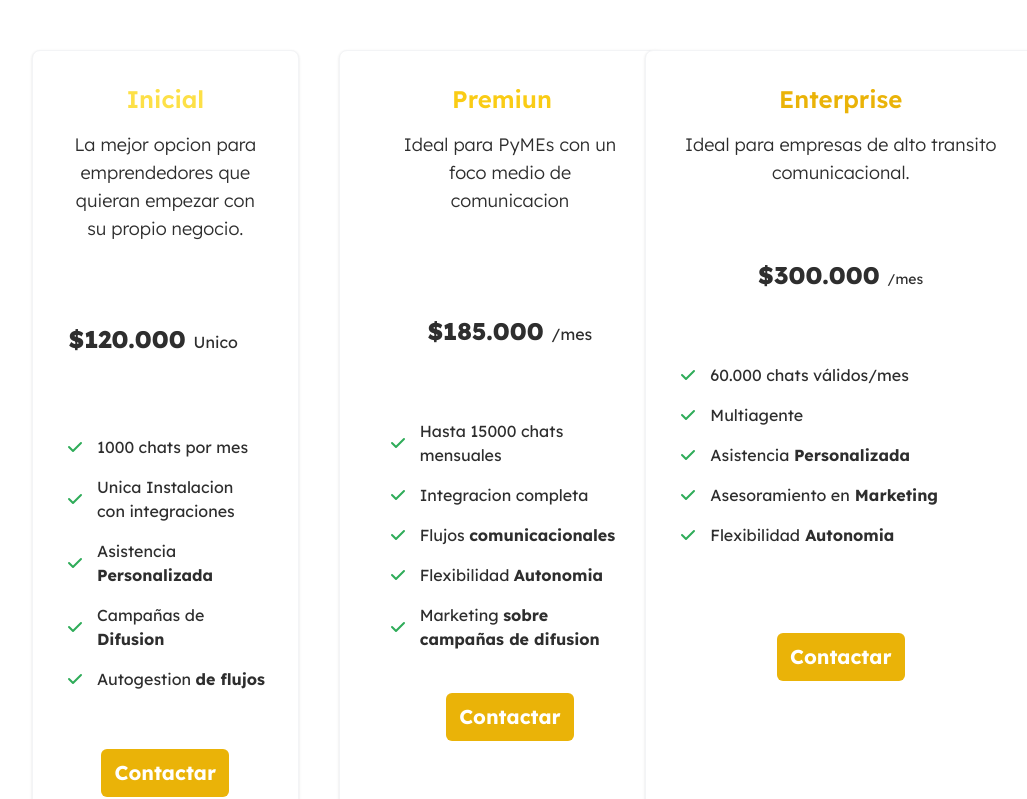
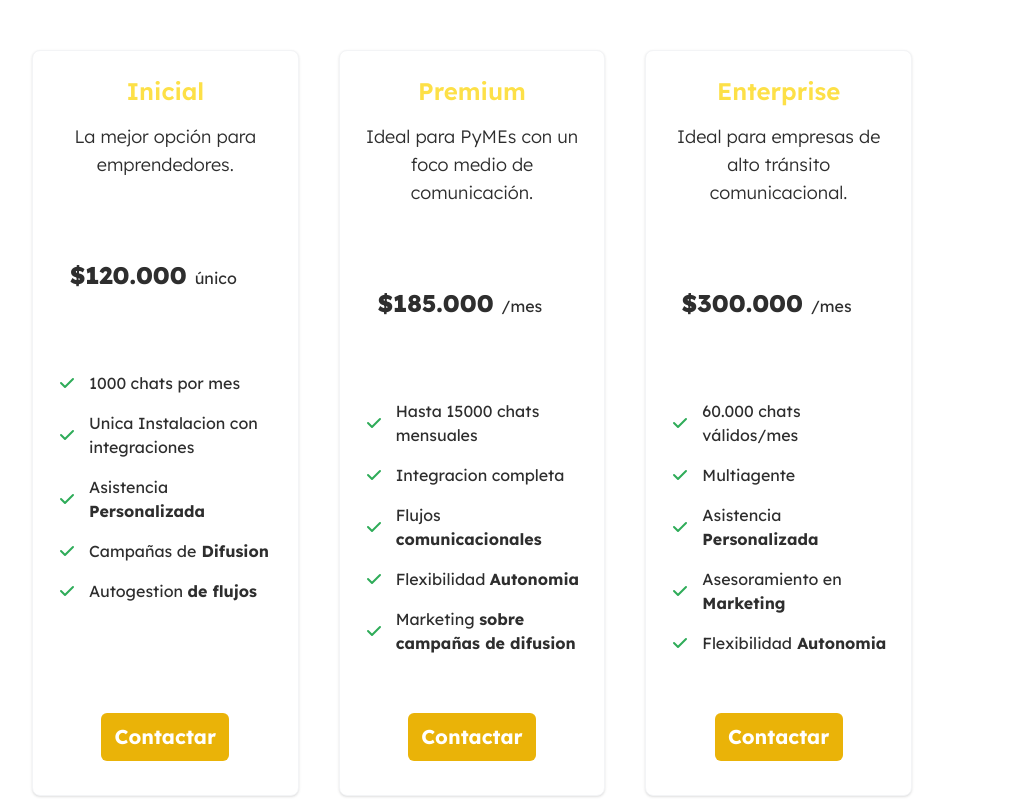
Before and after one commit to RST-Sistemas/chatbot-landing, a Next.js app: page / in a window 1280 px wide. Shown: the part 2268-3067 px from the top of the page, without its empty margins (168-1195 px from the left). Built offline with nearby package versions, Linux system fonts and the light colour scheme.

Commit message:
update price table

```diff
--- a/src/app/Components/PriceTable/PriceTable.jsx
+++ b/src/app/Components/PriceTable/PriceTable.jsx
@@ -1,11 +1,8 @@
 /** @format */
 
 import React from "react";
-import Link from "next/link";
-import ButtonContactar from "../Buttons/ButtonContactar";
-import Items from "./components/Items";
-
-const Package = ({ title, description, price, listItems, url }) => {};
+import Package from "./components/Package";
+import Statement from "./components/Statement";
 
 const listItems = {
   inicial: [
@@ -81,98 +78,34 @@ const PriceTable = () => {
     <>
       <section className='bg-white dark:bg-gray-100 '>
         <div className='max-w-screen-xl px-4 mx-auto lg:px-6 sm:px-20'>
-          <div className='max-w-screen-md mx-auto mb-8 text-center lg:mb-12'>
-            <h2 className='mb-4 text-2xl font-extrabold tracking-tight text-accent dark:text-white sm:px-10'>
-              Compra tu plan de ChatBot sin cargos extras
-            </h2>
-            <p className='mb-5 text-sm font-light text-accent sm:text-lg dark:text-gray-400'>
-              Aquí en RST nos enfocamos en mercados donde la tecnología, la
-              innovación, y el capital puede liberar valor a largo plazo e
-              impulsar el crecimiento económico.
-            </p>
-          </div>
+          <Statement />
           <div className='space-y-10 lg:grid lg:grid-cols-3 sm:gap-6 xl:gap-10 lg:space-y-0 md:gap-4 '>
-            <div className='flex flex-col max-w-lg p-6 mx-auto text-center bg-white border border-gray-100 rounded-lg shadow text-accent dark:border-gray-600 xl:p-8 dark:bg-gray-800 dark:text-white'>
-              <h3 className='mb-4 text-2xl font-semibold text-yellow-300'>
-                Inicial
-              </h3>
-              <p className='font-light text-accent sm:text-lg dark:text-gray-400'>
-                La mejor opcion para emprendedores que quieran empezar con su
-                propio negocio.{" "}
-              </p>
-              <div className='flex items-baseline justify-center my-4 mr-6 md:my-20'>
-                <span className='mr-2 text-5xl font-extrabold text-accent md:text-2xl'>
-                  $120.000
-                </span>
-                <span className='text-accent dark:text-gray-400'>Unico</span>
-              </div>
+            <Package
+              title='Inicial'
+              description='La mejor opción para emprendedores.'
+              price='$120.000 '
+              times={"único"}
+              listItems={listItems.inicial}
+              url='#contact'
+            />
 
-              <Items listItems={listItems.inicial} />
-              <div className='flex justify-center'>
-                <Link
-                  href='#contact'
-                  className='text-white bg-primary-600 hover:bg-primary-700 focus:ring-4 focus:ring-primary-200 font-medium rounded-lg text-sm px-5 py-2.5 text-center dark:text-white  dark:focus:ring-primary-900	mt-4'
-                >
-                  <ButtonContactar className='flex flex-col justify-center' />
-                </Link>
-              </div>
-            </div>
+            <Package
+              title='Premium'
+              description='Ideal para PyMEs con un foco medio de comunicación.'
+              price='$185.000 '
+              times={"/mes"}
+              listItems={listItems.premium}
+              url='#contact'
+            />
 
-            <div className='flex flex-col max-w-lg p-6 mx-auto text-center bg-white border border-gray-100 rounded-lg shadow text-accent dark:border-gray-600 xl:p-8 dark:bg-gray-800 dark:text-white lg:space-x-4'>
-              <h3 className='mb-4 text-2xl font-semibold text-yellow-400'>
-                Premiun
-              </h3>
-              <p className='font-light text-accent sm:text-lg dark:text-gray-400'>
-                Ideal para PyMEs con un foco medio de comunicacion
-                <br />
-                <br />
-              </p>
-
-              <div className='flex items-baseline justify-center my-8 md:p-10 md:mx-10 md:mr-6'>
-                <span className='mr-2 text-5xl font-extrabold text-accent md:text-2xl'>
-                  $185.000
-                </span>
-                <span className='text-accent dark:text-gray-400'>/mes</span>
-              </div>
-              <Items listItems={listItems.premium} />
-              <div className='flex justify-center '>
-                <Link
-                  href='#contact'
-                  className='text-white bg-primary-600 hover:bg-primary-700 focus:ring-4 focus:ring-primary-200 font-medium rounded-lg text-sm px-5 py-2.5 text-center dark:text-white  dark:focus:ring-primary-900 '
-                >
-                  <ButtonContactar />
-                </Link>
-              </div>
-            </div>
-
-            <div className='flex flex-col max-w-lg p-6 mx-auto text-center bg-white border border-gray-100 rounded-lg shadow text-accent dark:border-gray-600 xl:p-8 dark:bg-gray-800 dark:text-white'>
-              <h3 className='mb-4 text-2xl font-semibold text-yellow-500'>
-                Enterprise
-              </h3>
-              <p className='font-light text-accent sm:text-lg dark:text-gray-400'>
-                Ideal para empresas de alto transito comunicacional.
-              </p>
-              <div className='flex items-baseline justify-center my-8 md:p-10 md:mx-10 md:mr-6'>
-                <span className='mr-2 text-5xl font-extrabold text-accent md:text-2xl'>
-                  $300.000
-                </span>
-
-                <span className='text-accent dark:text-gray-400 md:text-sm md:mr-4'>
-                  /mes
-                </span>
-              </div>
-
-              <Items listItems={listItems.enterprise} />
-
-              <div className='flex justify-center'>
-                <Link
-                  href='#contact'
-                  className='text-white bg-primary-600 hover:bg-primary-700 focus:ring-4 focus:ring-primary-200 font-medium rounded-lg text-sm px-5 py-2.5 text-center dark:text-white  dark:focus:ring-primary-900 mt-11'
-                >
-                  <ButtonContactar />
-                </Link>
-              </div>
-            </div>
+            <Package
+              title='Enterprise'
+              description='Ideal para empresas de alto tránsito comunicacional.'
+              price='$300.000 '
+              times={"/mes"}
+              listItems={listItems.enterprise}
+              url='#contact'
+            />
           </div>
         </div>
       </section>
--- /dev/null
+++ b/src/app/Components/PriceTable/components/Package.jsx
@@ -0,0 +1,35 @@
+import React from "react";
+import Link from "next/link";
+import ButtonContactar from "../../Buttons/ButtonContactar";
+import Items from "./Items";
+
+const Package = ({ title, times, description, price, listItems, url }) => {
+  return (
+    <div className='flex flex-col justify-between max-w-lg p-6 mx-auto text-center bg-white border border-gray-100 rounded-lg shadow text-accent '>
+      <div>
+        <h3 className='mb-4 text-2xl font-semibold text-yellow-300'>{title}</h3>
+        <p className='font-light text-accent sm:text-lg dark:text-gray-400'>
+          {description}
+        </p>
+        <div className='flex items-baseline justify-center my-4 mr-6 md:my-20'>
+          <span className='mr-2 text-5xl font-extrabold text-accent md:text-2xl'>
+            {price}
+          </span>
+          <span className='text-accent dark:text-gray-400'>{times}</span>
+        </div>
+        <Items listItems={listItems} />
+      </div>
+
+      <div className='flex justify-center'>
+        <Link
+          href={url}
+          className='text-white bg-primary-600 hover:bg-primary-700 focus:ring-4 focus:ring-primary-200 font-medium rounded-lg text-sm px-5 py-2.5 text-center dark:text-white dark:focus:ring-primary-900 mt-4'
+        >
+          <ButtonContactar className='flex flex-col justify-center' />
+        </Link>
+      </div>
+    </div>
+  );
+};
+
+export default Package;
--- /dev/null
+++ b/src/app/Components/PriceTable/components/Statement.jsx
@@ -0,0 +1,16 @@
+import React from "react";
+
+export default function Statement() {
+  return (
+    <div className='max-w-screen-md mx-auto mb-8 text-center lg:mb-12'>
+      <h2 className='mb-4 text-2xl font-extrabold tracking-tight text-accent dark:text-white sm:px-10'>
+        Compra tu plan de ChatBot sin cargos extras
+      </h2>
+      <p className='mb-5 text-sm font-light text-accent sm:text-lg dark:text-gray-400'>
+        Aquí en RST nos enfocamos en mercados donde la tecnología, la
+        innovación, y el capital puede liberar valor a largo plazo e impulsar el
+        crecimiento económico.
+      </p>
+    </div>
+  );
+}
```
